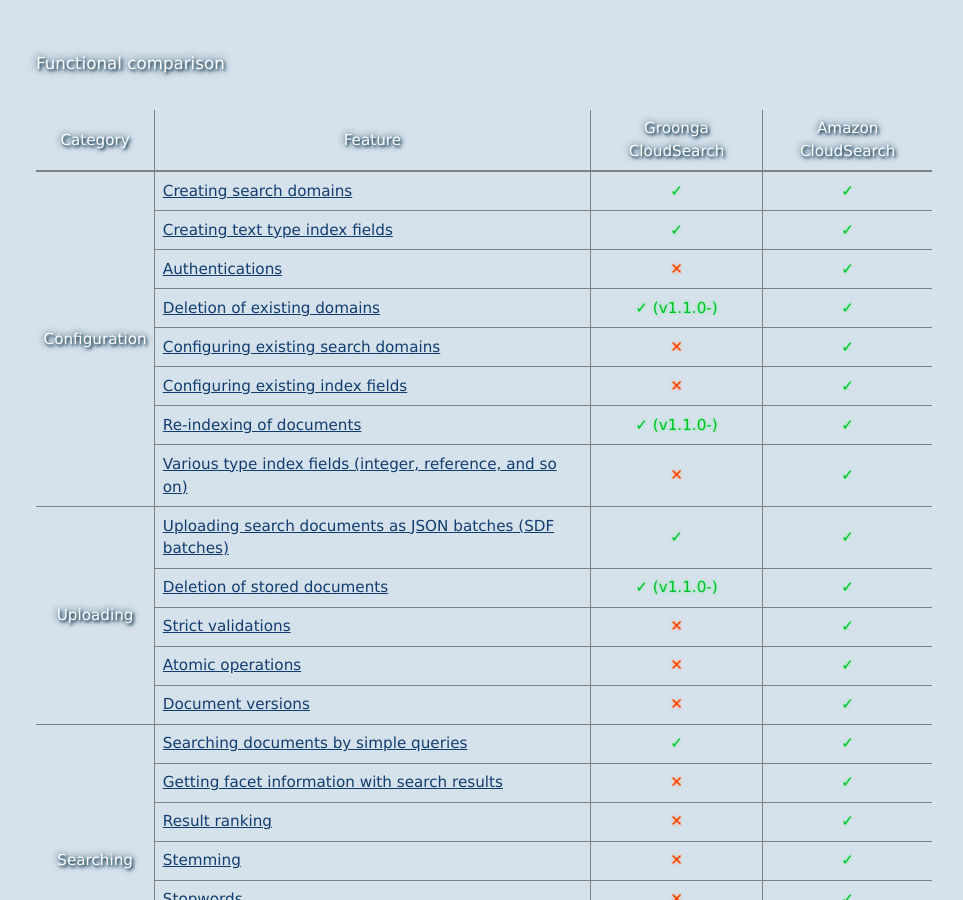
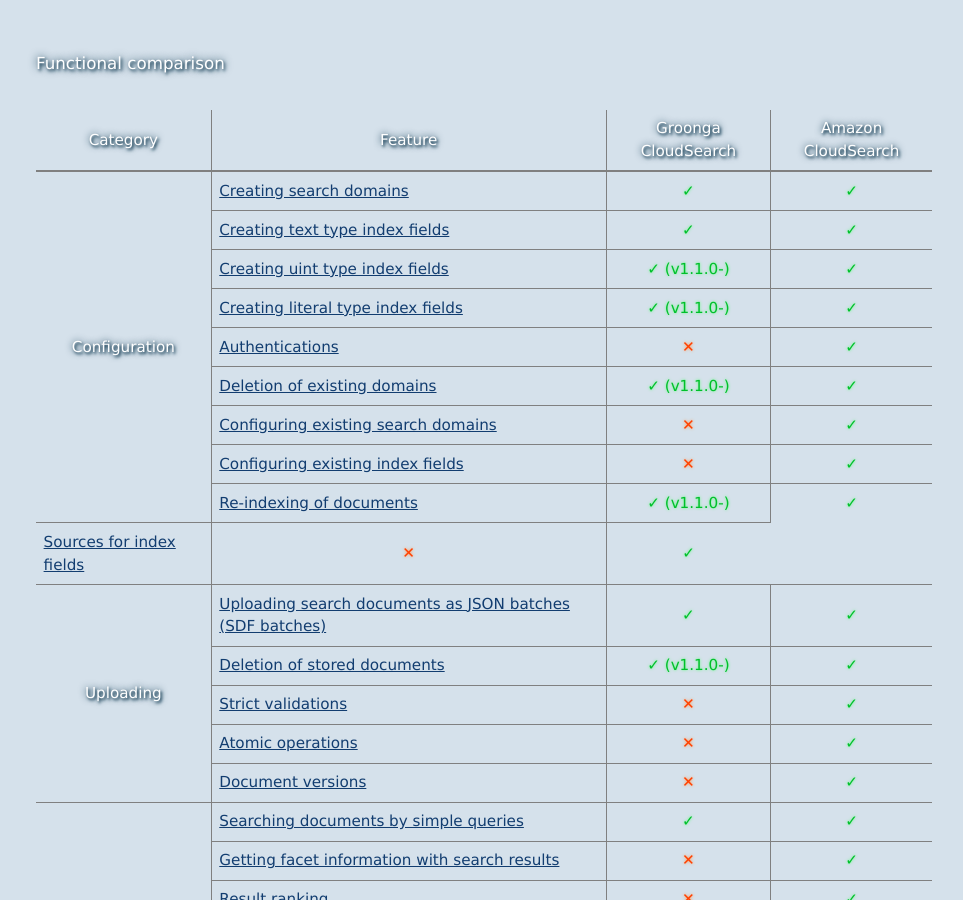
Before and after one commit to groonga/gcs.groonga.org, a Jekyll site: the page built from index.md, in a window 1280 px wide and 900 px high, scrolled down 409 px. Shown: the whole window, without its empty margins (156-1119 px from the left). Built offline with Jekyll 4.4.1, drawn with Linux system fonts in a browser that asks for light colours; comment, search, counter and statistics services are not loaded.

Commit message:
Update functional comparison table around index type fields

```diff
--- a/index.md
+++ b/index.md
@@ -53,6 +53,14 @@
     <td class="functional-ok">&#x2713;</td><td class="functional-ok">&#x2713;</td>
   </tr>
   <tr>
+    <td><a href="http://docs.amazonwebservices.com/cloudsearch/latest/developerguide/configureindexfields.html">Creating uint type index fields</a></td>
+    <td class="functional-ok">&#x2713; (v1.1.0-)</td><td class="functional-ok">&#x2713;</td>
+  </tr>
+  <tr>
+    <td><a href="http://docs.amazonwebservices.com/cloudsearch/latest/developerguide/configureindexfields.html">Creating literal type index fields</a></td>
+    <td class="functional-ok">&#x2713; (v1.1.0-)</td><td class="functional-ok">&#x2713;</td>
+  </tr>
+  <tr>
     <td><a href="http://docs.amazonwebservices.com/cloudsearch/latest/developerguide/requestauth.html">Authentications</a></td>
     <td class="functional-ng">&#x2715;</td><td class="functional-ok">&#x2713;</td>
   </tr>
@@ -73,7 +81,7 @@
     <td class="functional-ok">&#x2713; (v1.1.0-)</td><td class="functional-ok">&#x2713;</td>
   </tr>
   <tr>
-    <td><a href="http://docs.amazonwebservices.com/cloudsearch/latest/developerguide/configureindexfields.html">Various type index fields (integer, reference, and so on)</a></td>
+    <td><a href="http://docs.amazonwebservices.com/cloudsearch/latest/developerguide/addsourcefield.html">Sources for index fields</a></td>
     <td class="functional-ng">&#x2715;</td><td class="functional-ok">&#x2713;</td>
   </tr>
   </tbody>
```
